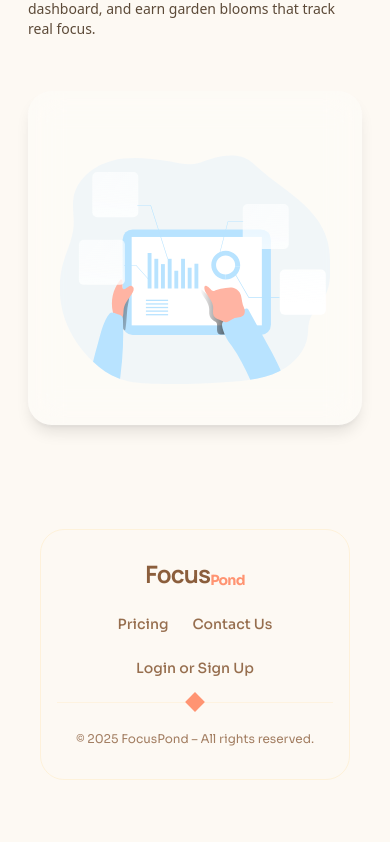
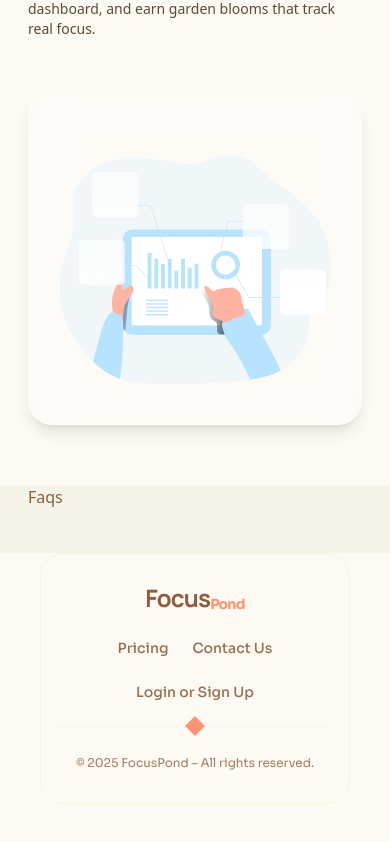
Before and after one commit to liannmaka/Focuspond, a Next.js app: page / in a window 390 px wide. Shown: the part 3950-4792 px from the top of the page. Built offline with nearby package versions, Linux system fonts and the light colour scheme.

Commit message:
feat: translating faqs section

```diff
--- /dev/null
+++ b/src/app/(landing-page)/_components/Faqs.tsx
@@ -0,0 +1,9 @@
+const Faqs = () => {
+  return (
+    <section className="">
+      <div className="container mx-auto px-7">Faqs</div>
+    </section>
+  );
+};
+
+export default Faqs;
--- a/src/app/(landing-page)/_components/Footer.tsx
+++ b/src/app/(landing-page)/_components/Footer.tsx
@@ -23,8 +23,8 @@ const footerNavLinks: FooterNavLinks[] = [
 
 const Footer = () => {
   return (
-    <footer className="my-11 px-10">
-      <div className="max-w-7xl mx-auto rounded-3xl border border-light-background/40">
+    <footer className="my-11 px-10 bg-base-background">
+      <div className="max-w-[90rem] mx-auto rounded-3xl border border-light-background/40">
         <div className="flex flex-col space-y-6 md:space-y-0 items-center md:flex-row md:justify-between px-8 pt-7">
           {/* Appname */}
           <div>
--- a/src/app/(landing-page)/_components/Hero.tsx
+++ b/src/app/(landing-page)/_components/Hero.tsx
@@ -9,7 +9,7 @@ console.log(heroImage, "check this out when you run the server");
 
 const Hero: React.FC = () => {
   return (
-    <section className="relative py-14 px-7 overflow-hidden min-h-[calc(100vh-var(--header-height))] flex items-center justify-center">
+    <section className="relative py-14 px-7 overflow-hidden min-h-[calc(100vh-var(--header-height))] flex items-center justify-center container mx-auto">
       <div className="grid md:grid-cols-2 gap-12 items-center h-full p-">
         {/* Text Section */}
         <div>
--- a/src/app/(landing-page)/_components/PainSolution.tsx
+++ b/src/app/(landing-page)/_components/PainSolution.tsx
@@ -55,7 +55,7 @@ const painSolutionData: PainSolutionData[] = [
 
 const PainSolutionSection = () => {
   return (
-    <section className="py-6">
+    <section className="py-6 container mx-auto">
       {painSolutionData.map(
         ({ title, problem, promise, payoff, Icon }, idx) => (
           <motion.div
--- a/src/app/(landing-page)/_components/WhoItsFor.tsx
+++ b/src/app/(landing-page)/_components/WhoItsFor.tsx
@@ -15,7 +15,7 @@ interface AudienceData {
 }
 
 const styles = {
-  section: "py-10 px-7 lg:px-10 bg-[#fdf9f3] relative",
+  section: "py-10 px-7 lg:px-10 bg-[#fdf9f3] relative container mx-auto",
   grid: "grid grid-cols-1 sm:grid-cols-2 gap-8",
   cardBase:
     "relative rounded-2xl shadow-md border border-light-background/40 p-6 pt-10 hover:shadow-lg transition-shadow",
--- a/src/app/(landing-page)/layout.tsx
+++ b/src/app/(landing-page)/layout.tsx
@@ -1,5 +1,5 @@
 import NavBar from "./_components/NavBar";
-import Footer from "./_components/Footer";
+// import Footer from "./_components/Footer";
 
 export default function LandingPageLayout({
   children,
@@ -9,10 +9,10 @@ export default function LandingPageLayout({
   return (
     <div>
       <NavBar />
-      <main className="pt-[var(--header-height)] container mx-auto">
+      <main className="pt-[var(--header-height)]">
         <div>{children}</div>
       </main>
-      <Footer />
+      {/* <Footer /> */}
     </div>
   );
 }
--- a/src/app/(landing-page)/page.tsx
+++ b/src/app/(landing-page)/page.tsx
@@ -3,6 +3,8 @@ import Hero from "./_components/Hero";
 // import Pitch from "./_components/Pitch";
 import WhoItsForSection from "./_components/WhoItsFor";
 import Pain from "./_components/PainSolution";
+import Faqs from "./_components/Faqs";
+import Footer from "./_components/Footer";
 
 export default function LandingPage() {
   return (
@@ -10,6 +12,11 @@ export default function LandingPage() {
       <Hero />
       <WhoItsForSection />
       <Pain />
+      <div className="bg-[#a8c686]/10">
+        <Faqs />
+        <Footer />
+      </div>
+
       {/* <HowItWorks /> */}
       {/* <Pitch /> */}
     </div>
```
